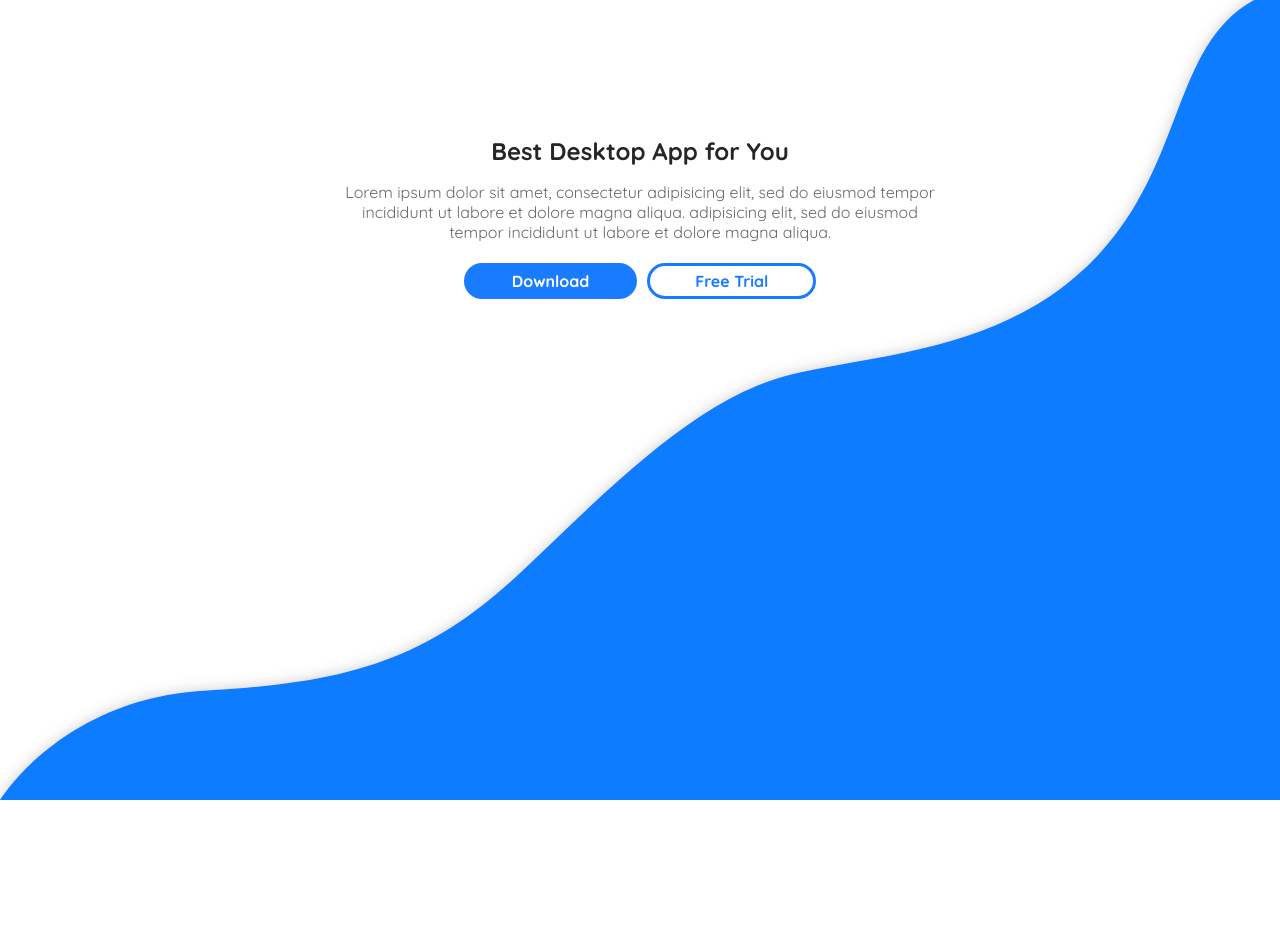
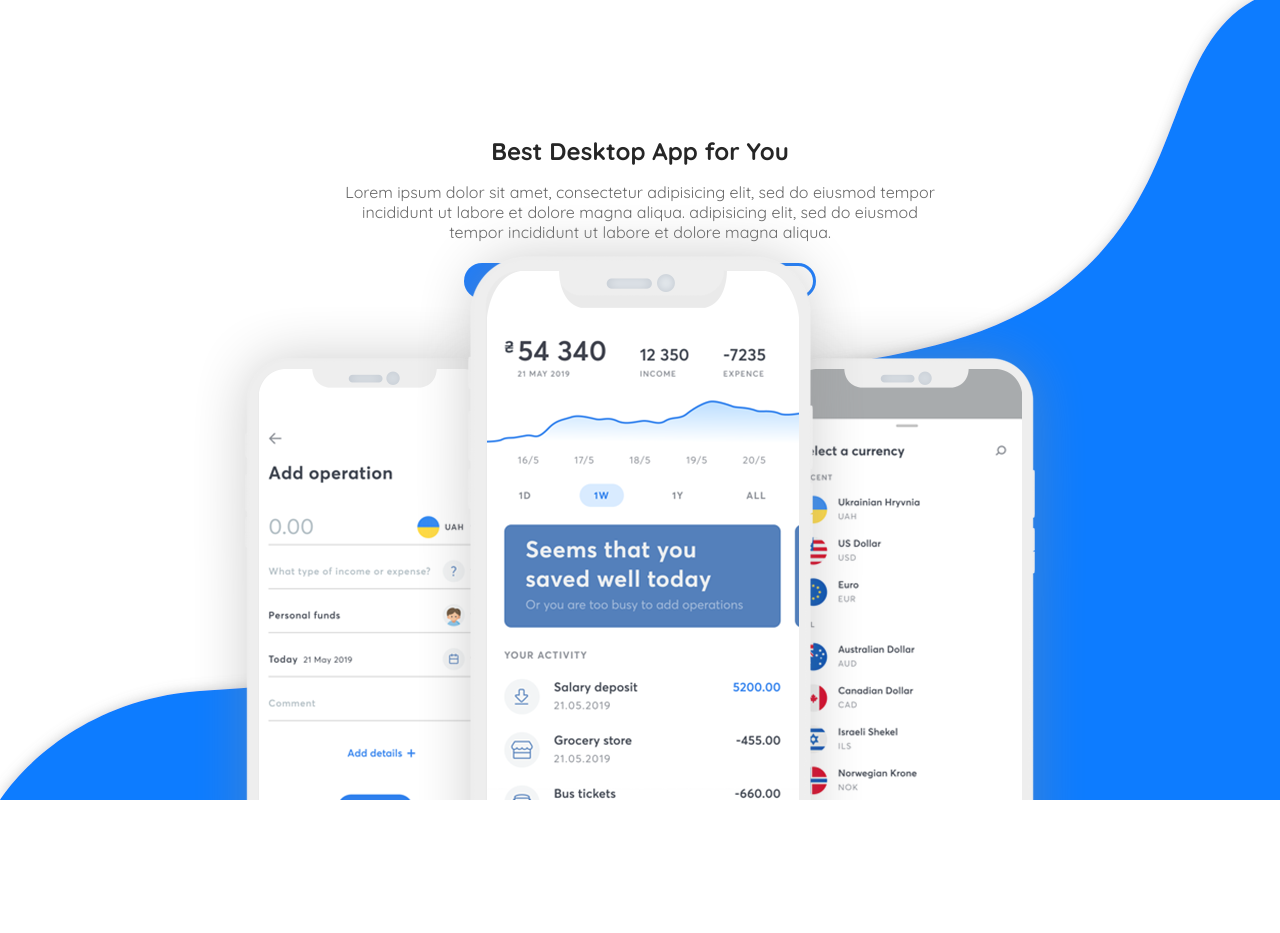
Before and after one commit to d0rich/app-son, a plain HTML site: page index.html in a window 1280 px wide. Before the commit the page ends 800 px from the top, so only its background shows below. Drawn offline with Linux system fonts and the light colour scheme.

Commit message:
block1 - sketch completed

```diff
--- a/css/block1.css
+++ b/css/block1.css
@@ -12,9 +12,12 @@
     height: 100%;
 }
 #content1{
+    height: 100vh;
+    overflow: hidden;
     position: relative;
     display: flex;
-    justify-content: center;
+    flex-direction: column;
+    align-items: center;
     z-index: 2;
 }
 #textblock1{
@@ -38,3 +41,23 @@
 #text1{
     padding-bottom: 1rem;
 }
+#phones{
+    position: relative;
+}
+#phone1{
+    position: absolute;
+    z-index: 13;
+    bottom: -450px;
+}
+#phone2{
+    position: absolute;
+    z-index: 12;
+    left: calc(50vw - 450px);
+    bottom: -130px;
+}
+#phone3{
+    position: absolute;
+    z-index: 11;
+    right: calc(50vw - 450px);
+    bottom: -130px;
+}
--- a/css/style.css
+++ b/css/style.css
@@ -1,6 +1,8 @@
 body{
     font-family: 'Quicksand', sans-serif;
     margin: 0;
+    overflow-x: hidden;
+    min-height: 200vh;
 }
 .block{
     overflow: hidden;
--- a/index.html
+++ b/index.html
@@ -31,6 +31,9 @@
                         <div class="btn-outline color-primary">Free Trial</div>
                     </div>
                 </div>
+                <img src="./files/block1/phone01.png" alt="phone1" id="phone1">
+                <img src="./files/block1/phone02.png" alt="phone2" id="phone2">
+                <img src="./files/block1/phone03.png" alt="phone3" id="phone3">
             </div>
         </div>
     </div>
```
